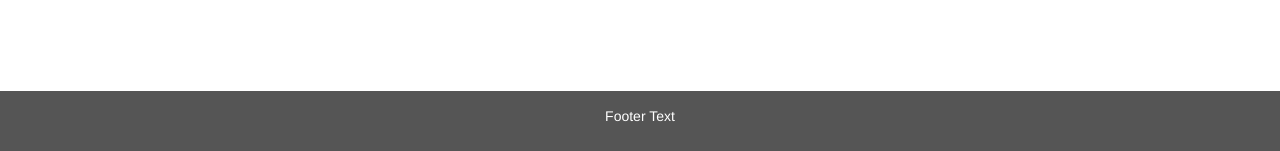
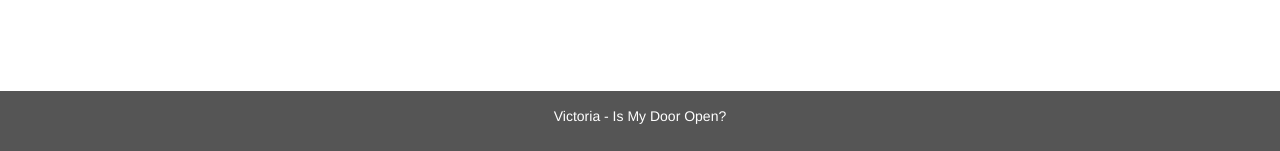
Before and after one commit to VictoriaWeaver/IsMyDoorOpen, a Flask app: page /talpacket in a window 1280 px wide. Shown: the part 649-800 px from the top of the page. Run offline with Flask 2, Linux system fonts and the light colour scheme; some libraries are stand-ins or nearby versions.

Commit message:
Change footer text and separate home page and tal page

```diff
--- a/app/templates/base.html
+++ b/app/templates/base.html
@@ -68,7 +68,7 @@
 {% endblock %}
 
 <footer class="container-fluid text-center">
-    <p>Footer Text</p>
+    <p>Victoria - Is My Door Open?</p>
 </footer>
 </body>
 </html>
--- a/app/views.py
+++ b/app/views.py
@@ -2,6 +2,8 @@ from flask import render_template
 from app import app
 
 @app.route('/')
+def home():
+    return render_template('base.html')  # render a template
 
 @app.route('/talpacket')
 def talpacket():
```
